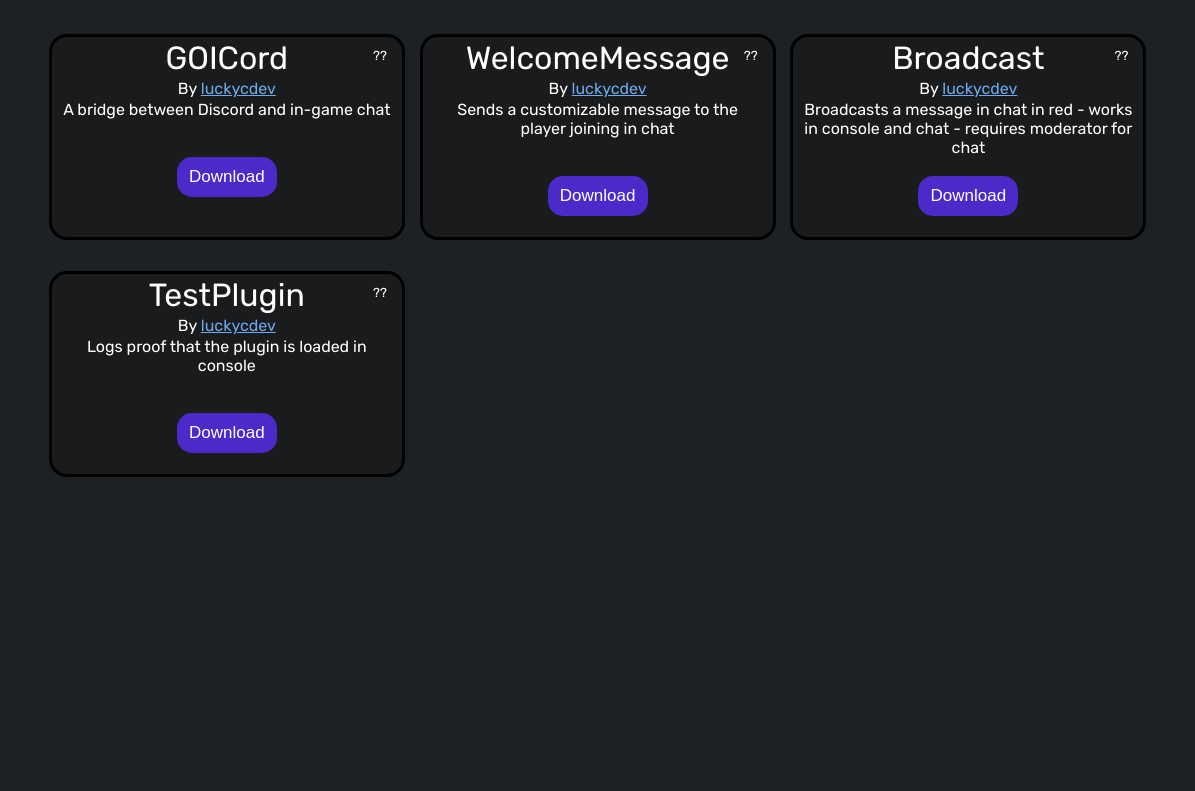
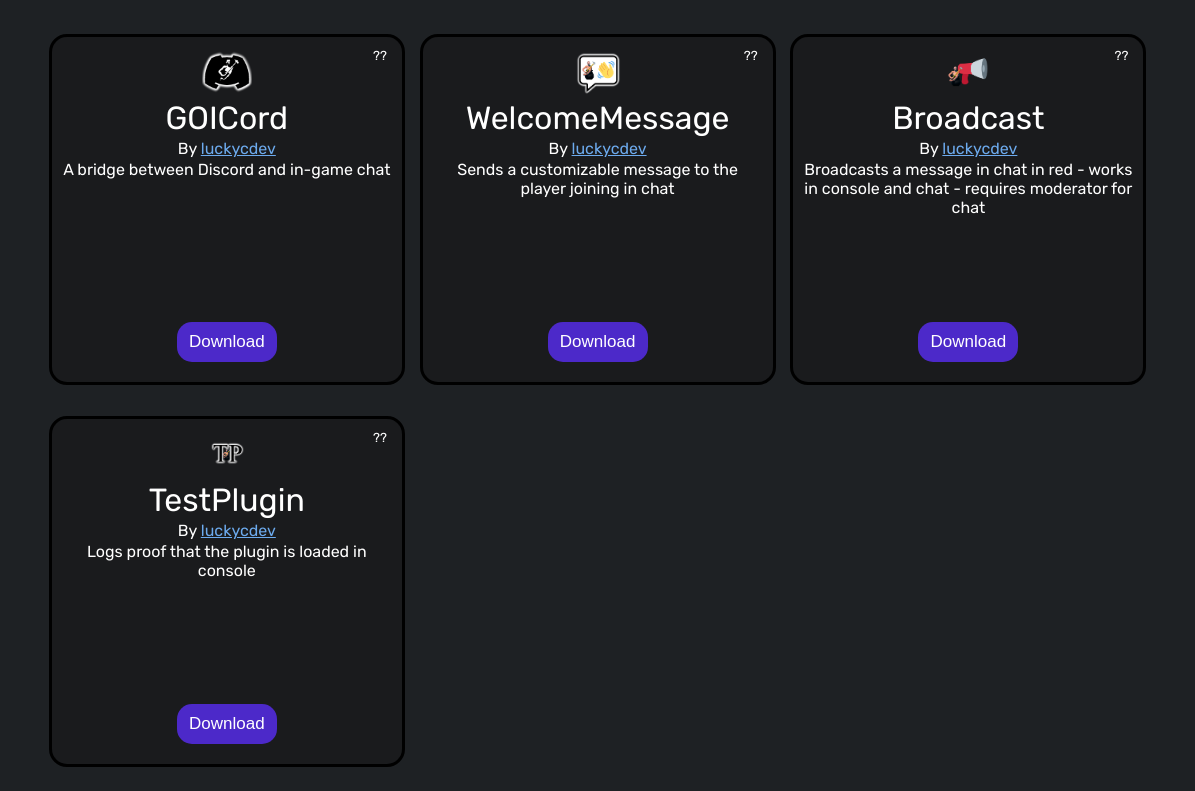
Before and after one commit to luckycdev/Zenith-Website, a plain HTML site: page plugins/index.html in a window 1280 px wide. Shown: the part 105-896 px from the top of the page, 0-1195 px from the left. Before the commit the page ends 800 px from the top, so only its background shows below. Drawn offline with Linux system fonts and the light colour scheme; no server answers.

Commit message:
fix plugin download button css & add plugin images

```diff
--- a/index.css
+++ b/index.css
@@ -156,7 +156,7 @@
     display: grid;
     grid-template-columns: repeat(auto-fit, minmax(350px, 1fr));
     margin-left: 2%;
-    margin-right: 10%
+    margin-right: 10%;
 }
 
 .plugincontainer {
@@ -166,20 +166,23 @@
     align-items: center;
     background-color: rgb(26, 27, 29);
     border-radius: 15px;
-    outline:solid;
+    outline: solid;
     outline-color: rgb(0, 0, 0);
     width: 350px;
-    height: 200px;
+    height: 275px;
+    padding-bottom: 70px;
 }
 
-.plugincontainer p{
+.plugincontainer p {
     text-align: center;
-    margin-bottom: 0.05em;
-    margin-top: 0.05em;
+    margin: 0.05em 0;
 }
 
 .plugindownloadbutton {
-    position: relative;
+    position: absolute;
+    bottom: 20px;
+    left: 50%;
+    transform: translateX(-50%);
     background-color: #4c29c9;
     border: none;
     border-radius: 15px;
@@ -193,6 +196,7 @@
     overflow: hidden;
     cursor: pointer;
 }
+
 .plugindownloadbutton:after {
     content: "";
     background: #5230cf;
@@ -200,16 +204,25 @@
     position: absolute;
     padding-top: 300%;
     padding-left: 350%;
-    margin-left: -20px !important;
+    margin-left: -20px;
     margin-top: -120%;
     opacity: 0;
-    transition: all 0.8s
+    transition: all 0.8s;
 }
+
 .plugindownloadbutton:active:after {
     padding: 0;
     margin: 0;
     opacity: 1;
-    transition: 0s
+    transition: 0s;
+}
+
+.pluginimage {
+    width: 50px;
+    height: 50px;
+    margin-top: 10px;
+    border-radius: 8px;
+    object-fit: cover;
 }
 
 .downloadbutton {
@@ -228,6 +241,7 @@
     overflow: hidden;
     cursor: pointer;
 }
+
 .downloadbutton:after {
     content: "";
     background: #5230cf;
@@ -240,6 +254,7 @@
     opacity: 0;
     transition: all 0.8s
 }
+
 .downloadbutton:active:after {
     padding: 0;
     margin: 0;
@@ -259,7 +274,7 @@
 .small{
     position: absolute;
     font-size: 13px;
-    right: 5px;
+    right: 15px;
     top: 10px;
     text-align: right;
     margin: 10px;
--- a/plugins/index.html
+++ b/plugins/index.html
@@ -62,13 +62,14 @@
 <!--GOICord-->
     <div class="plugincontainer" style="margin:5%;" data-source="https://raw.githubusercontent.com/luckycdev/Zenith-Plugins/main/GOICord/GOICord.cs">
       <p class='small'><span class="version">v...</span></p>
+      <img src="../img/plugins/goicord.png" class="pluginimage">
       <p style="font-size: xx-large;">GOICord</p>
       <p>By <a href="https://github.com/luckycdev" target="_blank" class="links">luckycdev</a></p>
       <p style="margin-left:10px; margin-right:10px;">A bridge between Discord and in-game chat</p>
       <br>
       <br>
       <a href="https://github.com/luckycdev/Zenith-Plugins/raw/refs/heads/main/GOICord/GOICord.dll">
-        <div align="center"><button class="plugindownloadbutton">Download</button></div>
+        <button class="plugindownloadbutton">Download</button>
       </a>
     </div>
 <!--GOICord-->
@@ -76,13 +77,14 @@
 <!--WelcomeMessage-->
     <div class="plugincontainer" style="margin:5%;" data-source="https://raw.githubusercontent.com/luckycdev/Zenith-Plugins/main/WelcomeMessage/WelcomeMessage.cs">
       <p class='small'><span class="version">v...</span></p>
+      <img src="../img/plugins/welcomemessage.png" class="pluginimage">
       <p style="font-size: xx-large;">WelcomeMessage</p>
       <p>By <a href="https://github.com/luckycdev" target="_blank" class="links">luckycdev</a></p>
       <p style="margin-left:10px; margin-right:10px;">Sends a customizable message to the player joining in chat</p>
       <br>
       <br>
       <a href="https://github.com/luckycdev/Zenith-Plugins/raw/refs/heads/main/WelcomeMessage/WelcomeMessage.dll">
-        <div align="center"><button class="plugindownloadbutton">Download</button></div>
+        <button class="plugindownloadbutton">Download</button>
       </a>
     </div>
 <!--WelcomeMessage-->
@@ -90,12 +92,13 @@
 <!--Broadcast-->
     <div class="plugincontainer" style="margin:5%;" data-source="https://raw.githubusercontent.com/luckycdev/Zenith-Plugins/main/Broadcast/Broadcast.cs">
       <p class='small'><span class="version">v...</span></p>
+      <img src="../img/plugins/broadcast.png" class="pluginimage">
       <p style="font-size: xx-large;">Broadcast</p>
       <p>By <a href="https://github.com/luckycdev" target="_blank" class="links">luckycdev</a></p>
       <p style="margin-left:10px; margin-right:10px;">Broadcasts a message in chat in red - works in console and chat - requires moderator for chat</p>
       <br>
       <a href="https://github.com/luckycdev/Zenith-Plugins/raw/refs/heads/main/Broadcast/Broadcast.dll">
-        <div align="center"><button class="plugindownloadbutton">Download</button></div>
+        <button class="plugindownloadbutton">Download</button>
       </a>
     </div>
 <!--Broadcast-->
@@ -103,13 +106,14 @@
 <!--TestPlugin-->
     <div class="plugincontainer" style="margin:5%;" data-source="https://raw.githubusercontent.com/luckycdev/Zenith-Plugins/main/TestPlugin/TestPlugin.cs">
       <p class='small'><span class="version">v...</span></p>
+      <img src="../img/plugins/testplugin.png" class="pluginimage">
       <p style="font-size: xx-large;">TestPlugin</p>
       <p>By <a href="https://github.com/luckycdev" target="_blank" class="links">luckycdev</a></p>
       <p style="margin-left:10px; margin-right:10px;">Logs proof that the plugin is loaded in console</p>
       <br>
       <br>
       <a href="https://github.com/luckycdev/Zenith-Plugins/raw/refs/heads/main/TestPlugin/TestPlugin.dll">
-        <div align="center"><button class="plugindownloadbutton">Download</button></div>
+        <button class="plugindownloadbutton">Download</button>
       </a>
     </div>
 <!--TestPlugin-->
```
Also changed, not shown: img/plugins/broadcast.png (added), img/plugins/goicord.png (added), img/plugins/testplugin.png (added), img/plugins/welcomemessage.png (added).
